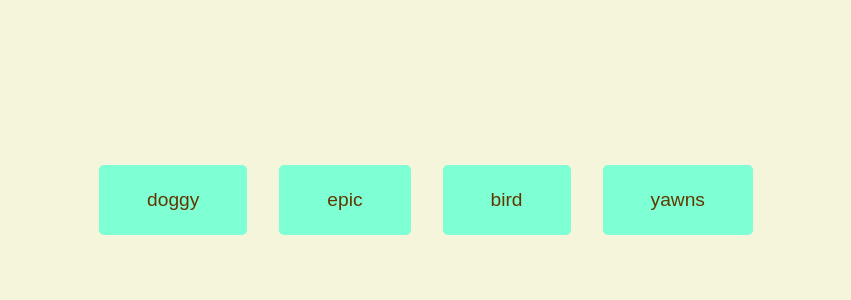
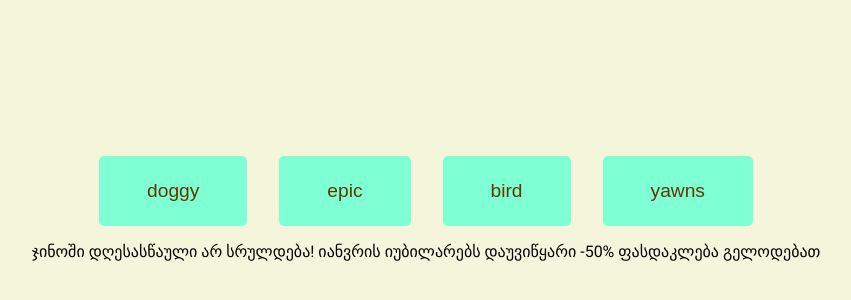
Before and after one commit to khatiainanashvili/Thirty-Something-days-Thirty-Something-Projects, a plain HTML site: page soundeffect/index.html in a window 1280 px wide. Shown: the part 200-500 px from the top of the page, without its empty margins (214-1065 px from the left). Drawn offline with Linux system fonts and the light colour scheme.

Commit message:
Update index.html

```diff
--- a/soundeffect/index.html
+++ b/soundeffect/index.html
@@ -17,6 +17,13 @@
      <div id="buttons">
 
      </div>
+    <div class="upper">
+ჯინოში დღესასწაული არ სრულდება!
+იანვრის იუბილარებს
+დაუვიწყარი
+-50% ფასდაკლება
+გელოდებათ
+    </div>
     <script src="./script.js"></script>
 </body>
 </html>
```
